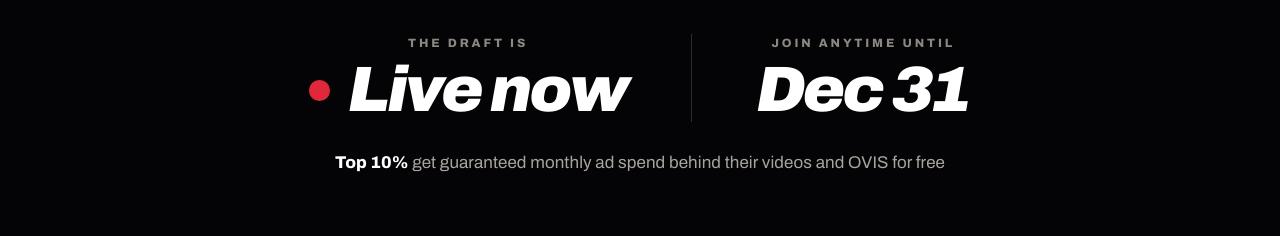
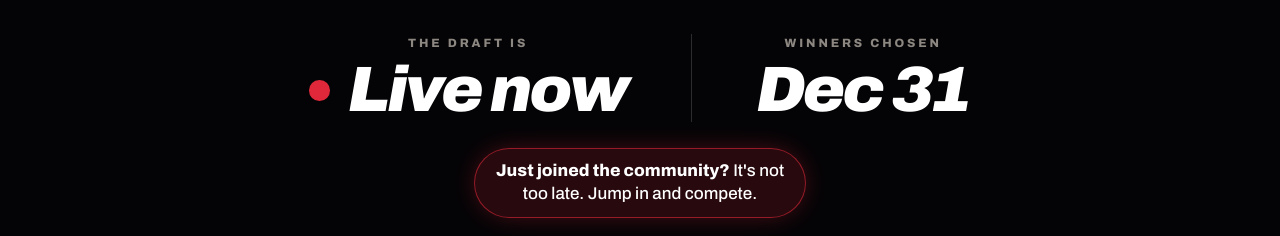
Before and after one commit to israelatkins30/elite-draft, a plain HTML site: page index.html in a window 1280 px wide. Shown: the part 495-731 px from the top of the page. Drawn offline with Linux system fonts and the light colour scheme.

Commit message:
Add files via upload

```diff
--- a/index.html
+++ b/index.html
@@ -4,12 +4,12 @@
 <title>Hard to Kill Elite Creator Draft</title>
 <meta charset="utf-8">
 <meta name="viewport" content="width=device-width,initial-scale=1,viewport-fit=cover">
-<meta name="description" content="Draft is live now · Join anytime until Dec 31 · Top 10% get guaranteed monthly ad spend and OVIS free.">
+<meta name="description" content="Draft is live now · Winners chosen Dec 31 · New here? It's not too late · Top 10% get guaranteed monthly ad spend and OVIS free.">
 <meta name="theme-color" content="#e0283a">
 <meta property="og:type" content="website">
 <meta property="og:site_name" content="Hard to Kill Creators">
 <meta property="og:title" content="Hard to Kill Elite Creator Draft">
-<meta property="og:description" content="Draft is live now · Join anytime until Dec 31 · Top 10% get guaranteed monthly ad spend and OVIS free.">
+<meta property="og:description" content="Draft is live now · Winners chosen Dec 31 · New here? It's not too late · Top 10% get guaranteed monthly ad spend and OVIS free.">
 <meta property="og:image" content="https://hardtokill-draft.vercel.app/og.jpg?v=live1231">
 <meta property="og:image:width" content="1200"><meta property="og:image:height" content="630">
 <meta property="og:url" content="https://hardtokill-draft.vercel.app/">
@@ -896,7 +896,7 @@ section.s h2+.lead{margin-bottom:6px}
 @media (max-width:540px){.vcard.wide .gallery{gap:12px}.vcard.wide .gi .phone{zoom:.47}}
 .livenow{display:inline-flex;align-items:center;gap:.28em}.livenow i{width:.32em;height:.32em;border-radius:50%;background:#e0283a;box-shadow:0 0 0 0 rgba(224,40,58,.55);animation:livepulse 1.8s ease-out infinite;flex:none}@keyframes livepulse{0%{box-shadow:0 0 0 0 rgba(224,40,58,.55)}70%{box-shadow:0 0 0 .32em rgba(224,40,58,0)}100%{box-shadow:0 0 0 0 rgba(224,40,58,0)}}@media (prefers-reduced-motion:reduce){.livenow i{animation:none}}
 </style>
-</head>
+<style id="newin-css">.newin{display:flex;justify-content:center;margin:clamp(16px,2.4vw,26px) auto 0;padding:0 16px}.newin span{display:inline-block;max-width:34ch;padding:11px 18px;border-radius:999px;background:rgba(224,40,58,.16);border:1px solid rgba(224,40,58,.6);box-shadow:0 0 28px -6px rgba(224,40,58,.45);color:#fff;font-weight:500;font-size:clamp(14.5px,1.5vw,17px);line-height:1.35;text-align:center}.newin b{font-weight:800;color:#fff}@media (max-width:600px){.newin span{border-radius:18px}}</style></head>
 <body>
 
 <div class="progress" aria-hidden="true"><i id="prog"></i></div>
@@ -923,7 +923,8 @@ section.s h2+.lead{margin-bottom:6px}
       <span class="line"><span class="mv" id="mv1"><span class="in d-pre">Hard to Kill <span class="red">Elite</span> Creator</span></span></span>
       <span class="line l2 d-line"><span class="mv" id="mv2"><span class="in d-big">Draft</span></span></span>
     </h1>
-    <div class="dates fade"><div><small>The draft is</small><b class="livenow"><i></i>Live&nbsp;now</b></div><div><small>Join anytime until</small><b>Dec&nbsp;31</b></div></div>
+    <div class="dates fade"><div><small>The draft is</small><b class="livenow"><i></i>Live&nbsp;now</b></div><div><small>Winners chosen</small><b>Dec&nbsp;31</b></div></div>
+    <p class="newin fade"><span><b>Just joined the community?</b> It's not too late. Jump in and compete.</span></p>
     <p class="facts2 perk fade"><span><b>Top 10%</b> get guaranteed monthly ad spend behind their videos and OVIS for free</span></p>
     <div class="row fade">
       <div class="cd-wrap">
@@ -996,7 +997,7 @@ section.s h2+.lead{margin-bottom:6px}
 
       <figure class="vcard">
         <figcaption><span class="vn">2</span><div><b>Say you're in on Discord.</b></div></figcaption>
-        <ul class="tips nl"><li>Open Discord → <b>#elite</b>.</li><li>Post <b>I'm in ✅ @yourhandle</b></li><li>The draft is <b>live now</b>. You can still get in: join anytime until <b>Thu, Dec&nbsp;31, 11:59&nbsp;PM ET</b>.</li></ul>
+        <ul class="tips nl"><li>Open Discord → <b>#elite</b>.</li><li>Post <b>I'm in ✅ @yourhandle</b></li><li>The draft is <b>live now</b> and it's not too late to get in. Winners are chosen <b>Thu, Dec&nbsp;31, 11:59&nbsp;PM ET</b>.</li></ul>
         <div class="copychip"><span id="imin2">I'm in ✅</span><button class="copy" data-copy="imin2" type="button">Copy</button></div>
         <div class="stagex"><div class="phone"><div class="screen dark chat">
           <div class="sbar"><span>9:41</span><span class="sb-r"><i></i><i></i><i></i></span></div><div class="island"></div>
```
